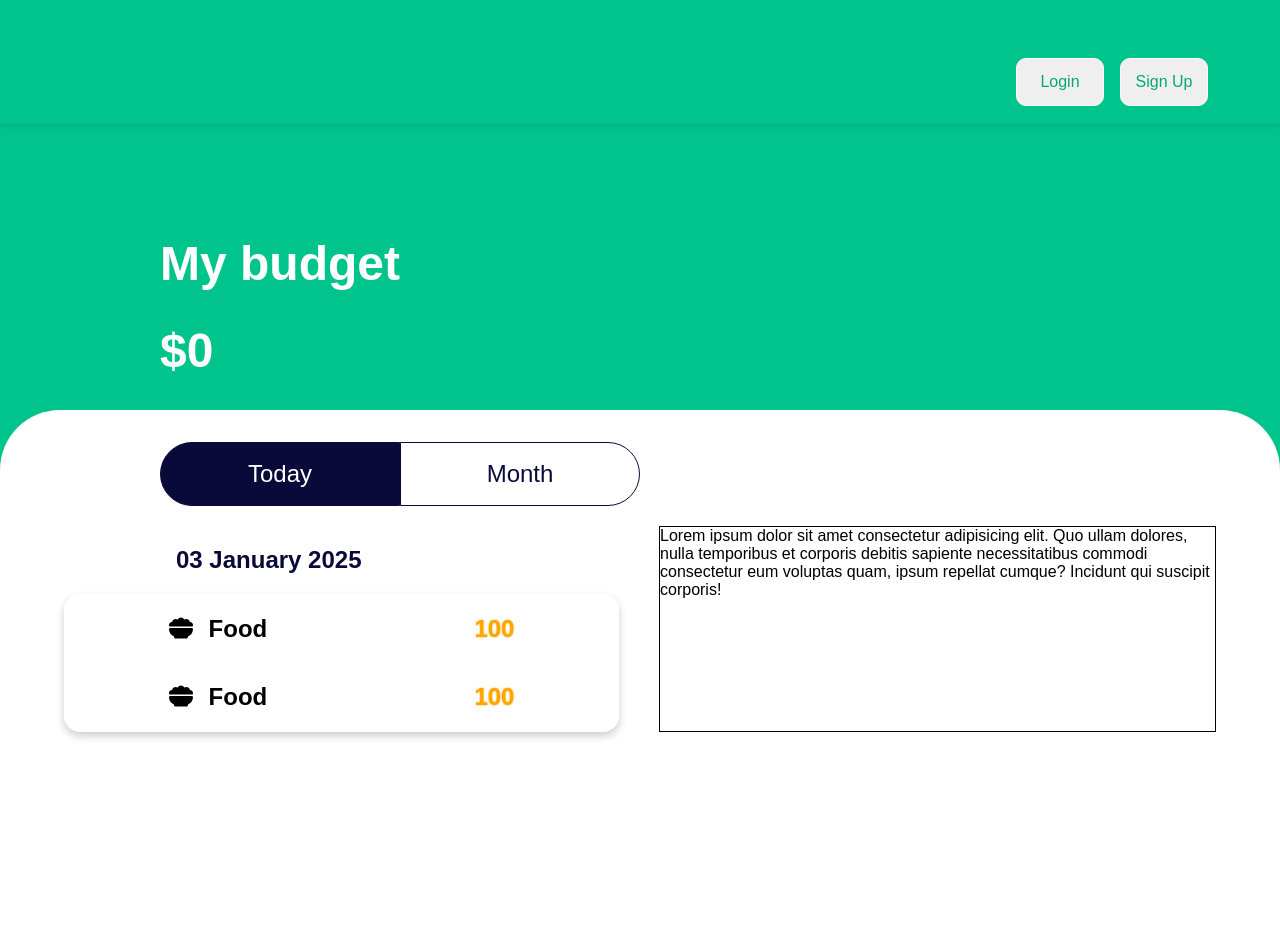
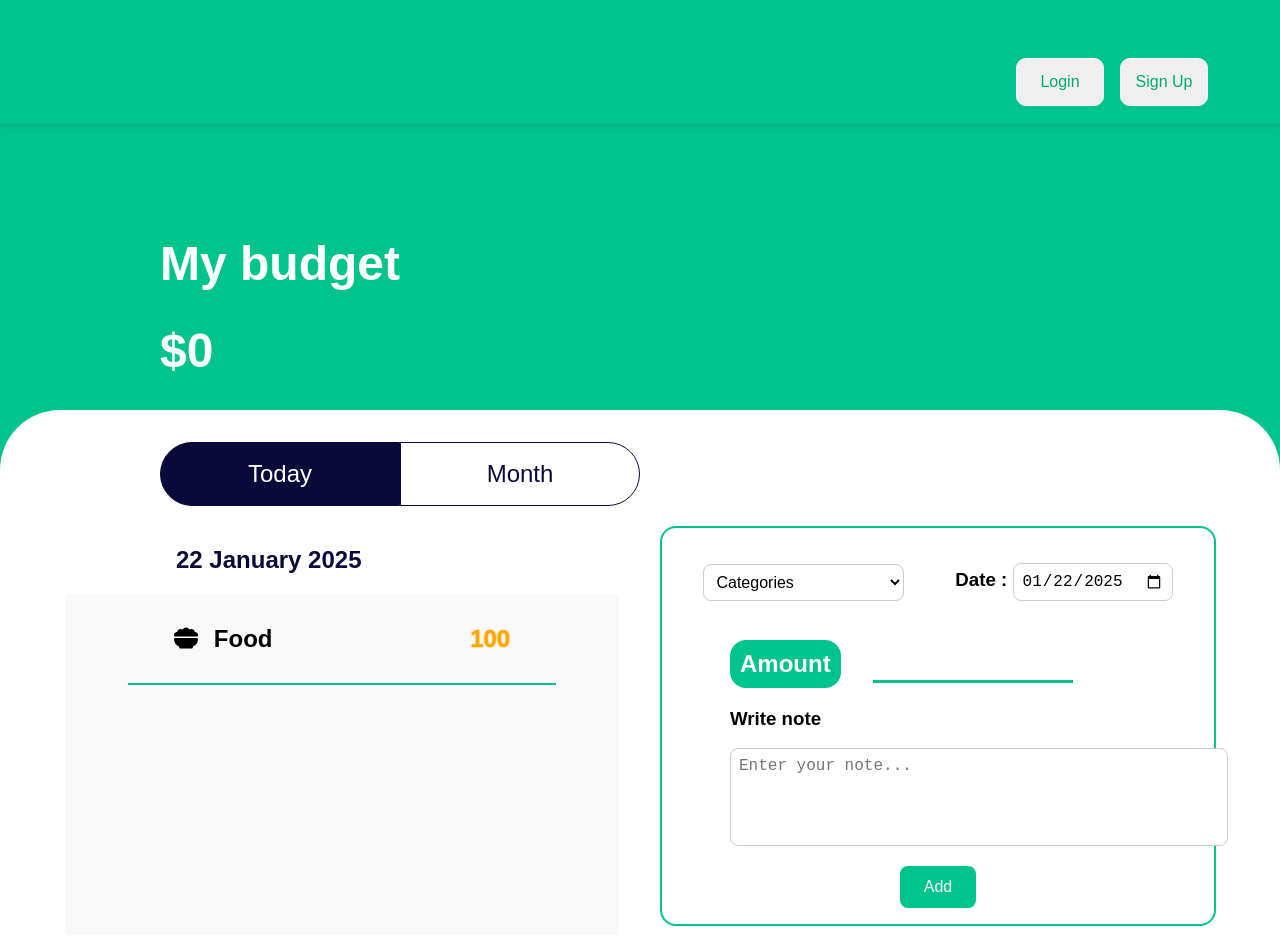
Before and after one commit to PrimeSlade/Expense-Tracker-React-, a React (Vite) app: page / in a window 1280 px wide. Shown: the top 952 px of the page. Built offline with nearby package versions, Linux system fonts and the light colour scheme.

Commit message:
feat(Body): Implement create list

```diff
--- a/src/App.jsx
+++ b/src/App.jsx
@@ -9,7 +9,7 @@ import Login from "./NavBar/Login";
 function App() {
   // Main data
   const [data, setData] = useState([
-    { name: "Slade", password: "lolsai662", amount: 1000, data: {} },
+    { name: "Slade", password: "lolsai662", amount: 1000, data: [] },
   ]);
   const [currAcc, setCurrAcc] = useState({});
 
--- a/src/Body.css
+++ b/src/Body.css
@@ -62,7 +62,7 @@ body {
 }
 
 .create-list{
-    border: 1px solid black;
+
     margin-left: 20px;
     width: 100rem;
 }
--- a/src/Body.jsx
+++ b/src/Body.jsx
@@ -2,14 +2,28 @@ import "./Body.css";
 import React, { useState, useEffect, useId } from "react";
 import List from "./Body/List";
 import { FontAwesomeIcon } from "@fortawesome/react-fontawesome";
-import { faBowlFood } from "@fortawesome/free-solid-svg-icons";
+import CreateList from "./Body/CreateList";
+import {
+  faBowlFood,
+  faCar,
+  faFilm,
+  faLightbulb,
+  faHome,
+  faHeartbeat,
+  faGraduationCap,
+  faShoppingCart,
+  faPlane,
+  faShieldAlt,
+  faPiggyBank,
+  faChartLine,
+  faGift,
+  faSmile,
+  faEllipsisH,
+} from "@fortawesome/free-solid-svg-icons";
 
 function Body() {
   //for amount
   const [amount, setAmount] = useState("0");
-
-  //for id
-  const id = useId();
 
   //for date
   const [date, setDate] = useState("");
@@ -21,16 +35,8 @@ function Body() {
       note: "Food from KFC",
       cost: 100,
       time: date,
-      font: <FontAwesomeIcon icon={faBowlFood} />,
-      id: id,
-    },
-    {
-      catagory: "Food",
-      note: "Food from KFC",
-      cost: 100,
-      time: date,
-      font: <FontAwesomeIcon icon={faBowlFood} />,
-      id: id,
+      icon: faBowlFood,
+      id: useId(),
     },
   ]);
 
@@ -49,11 +55,13 @@ function Body() {
     "December",
   ];
 
+  console.log(data);
+
   //will render when mounts
   useEffect(() => {
     //calc date
     const today = new Date();
-    const day = today.getDay().toString().padStart(2, "0");
+    const day = today.getDate().toString().padStart(2, "0");
     const month = months[today.getMonth()];
     const year = today.getFullYear();
 
@@ -74,10 +82,7 @@ function Body() {
             <List date={date} data={data} />
           </div>
           <div className="create-list">
-            Lorem ipsum dolor sit amet consectetur adipisicing elit. Quo ullam
-            dolores, nulla temporibus et corporis debitis sapiente
-            necessitatibus commodi consectetur eum voluptas quam, ipsum repellat
-            cumque? Incidunt qui suscipit corporis!
+            <CreateList setData={setData} months={months} />
           </div>
         </div>
       </div>
--- /dev/null
+++ b/src/Body/CreateList.css
@@ -0,0 +1,144 @@
+.main-c-container {
+    border: 2px solid #00C48C;
+    border-radius: 1rem;
+    padding: 1rem;
+
+  }
+
+  .opt-container {
+    display: flex;
+    justify-content: space-around;
+    align-items: center;
+  }
+
+  select {
+    padding: 0.5rem;
+    border-radius: 0.5rem;
+    border: 1px solid #ccc;
+    font-size: 1rem;
+    background-color: white;
+    cursor: pointer;
+  }
+
+  select:focus {
+    outline: none;
+    border-color: #007bff;
+    box-shadow: 0 0 5px rgba(0, 123, 255, 0.5);
+  }
+
+  /* Optional: Style for the date div */
+  .opt-container div {
+    font-size: 1rem;
+    color: #333;
+  }
+
+  /* Minimalist amount input */
+  .amount-text {
+    width: 10rem;
+    height: 2rem;
+    border: none;
+    border-bottom: 3px solid #00C48C; /* Subtle bottom border */
+    background-color: transparent;
+    font-size: 1.5rem;
+    color: #333; /* Dark text for contrast */
+    padding: 0.25rem 0; /* Add some vertical padding */
+    transition: border-color 0.3s ease; /* Smooth transition for focus */
+    color: orange; /* Text color */
+    text-shadow: 0 0 2px orange;
+    padding-left: 40px;
+
+  }
+
+  .amount-text:focus{
+    outline: none;
+  }
+
+
+  /* Hide number input spinners */
+  .amount-text[type="number"] {
+    -moz-appearance: textfield; /* Firefox */
+  }
+
+  .amount{
+    background-color: #00C48C;
+    color: white;
+    padding: 10px;
+    border-radius: 1rem;
+    margin-right: 2rem;
+  }
+
+  .amount-text-container{
+   display: flex;
+
+  }
+
+  .note-container{
+    width: 80%;
+    margin: 0 auto;
+  }
+
+  .note-text {
+    width: 30rem; /* Fixed width */
+    height: 5rem; /* Fixed height */
+    resize: none; /* Prevent resizing */
+    padding: 0.5rem; /* Add padding */
+    border: 1px solid #ccc; /* Add a border */
+    border-radius: 0.5rem; /* Rounded corners */
+    font-size: 1rem; /* Font size */
+    text-align: left; /* Align text to the left */
+    vertical-align: top; /* Start text from the top */
+  }
+
+  .note-text:focus {
+    outline: none; /* Remove default focus outline */
+    border-color: #00C48C; /* Change border color on focus */
+    box-shadow: 0 0 5px rgba(0, 196, 140, 0.5); /* Add a subtle shadow on focus */
+  }
+
+
+
+  label {
+    font-size: 1rem;
+    color: #333;
+  }
+
+  input[type="date"] {
+    padding: 0.5rem;
+    border: 1px solid #ccc;
+    border-radius: 0.5rem;
+    font-size: 1rem;
+  }
+
+  input[type="submit"] {
+    padding: 0.5rem;
+    border: none;
+    border-radius: 0.5rem;
+    background-color: #00C48C;
+    color: white;
+    font-size: 1rem;
+    cursor: pointer;
+  }
+
+  input[type="submit"]:hover {
+    background-color: #009973;
+  }
+
+  .createlist-add-btn {
+    background-color: #00C48C;
+    color: white;
+    padding: 0.75rem 1.5rem;
+    border: none;
+    border-radius: 0.5rem;
+    font-size: 1rem;
+    font-weight: 500;
+    cursor: pointer;
+    transition: background-color 0.3s ease;
+    display: block; /* Make the button a block-level element */
+    margin: 0 auto; /* Center horizontally */
+    width: fit-content; /* Adjust width to fit content */
+    margin-top: 20px;
+  }
+
+  .createlist-add-btn:hover {
+    background-color: #009973; /* Darker green on hover */
+  }
--- /dev/null
+++ b/src/Body/CreateList.jsx
@@ -0,0 +1,192 @@
+import React, { useState, useId, useRef, useEffect } from "react";
+import "./CreateList.css";
+import { FontAwesomeIcon } from "@fortawesome/react-fontawesome";
+import {
+  faBowlFood,
+  faCar,
+  faFilm,
+  faLightbulb,
+  faHome,
+  faHeartbeat,
+  faGraduationCap,
+  faShoppingCart,
+  faPlane,
+  faShieldAlt,
+  faPiggyBank,
+  faChartLine,
+  faGift,
+  faSmile,
+  faEllipsisH,
+} from "@fortawesome/free-solid-svg-icons";
+import { icon } from "@fortawesome/fontawesome-svg-core";
+
+const CreateList = ({ setData, months }) => {
+  //will render when mounts
+
+  const [selectedCategory, setSelectedCategory] = useState("");
+  const [selectedIndex, setSelectedIndex] = useState(0);
+  const [inputDate, setInputDate] = useState("");
+  const [amount, setAmount] = useState("");
+  const [note, setNote] = useState("");
+  const [isClicked, setIsClicked] = useState(false);
+  const inputRef = useRef(null);
+
+  // List of 15 essential categories
+  const categories = [
+    "Food & Dining",
+    "Transportation",
+    "Housing",
+    "Utilities",
+    "Entertainment",
+    "Shopping",
+    "Health & Fitness",
+    "Travel",
+    "Education",
+    "Personal Care",
+    "Debt & Loans",
+    "Savings & Investments",
+    "Gifts & Donations",
+    "Insurance",
+    "Miscellaneous",
+  ];
+
+  const fonts = [
+    faBowlFood,
+    faCar,
+    faFilm,
+    faLightbulb,
+    faHome,
+    faHeartbeat,
+    faGraduationCap,
+    faShoppingCart,
+    faPlane,
+    faShieldAlt,
+    faPiggyBank,
+    faChartLine,
+    faGift,
+    faSmile,
+    faEllipsisH,
+  ];
+
+  const getTime = () => {
+    const sp = inputDate.split("-");
+    const tempMont = parseInt(sp[1], 10);
+    return `${sp[2]} ${months[tempMont]} ${sp[0]}`;
+  };
+
+  console.log(inputDate);
+
+  const tempData = {
+    catagory: selectedCategory,
+    note: note,
+    cost: amount,
+    time: getTime(),
+    icon: fonts[selectedIndex],
+    id: useId(),
+  };
+
+  console.log(tempData);
+
+  const click = function () {
+    const isValid = (...e) => e.every((e) => e !== "");
+
+    if (isValid(selectedCategory, amount)) {
+      setData((d) => [...d, tempData]);
+
+      setSelectedCategory("");
+      setAmount("");
+      setNote("");
+
+      setIsClicked((s) => !s);
+    } else {
+      alert("You need to select category and amount");
+      inputRef.current.focus();
+    }
+  };
+
+  // Handle category selection
+
+  const handleCategoryChange = (e) => {
+    const selectedValue = e.target.value;
+    setSelectedCategory(selectedValue);
+    //React state updates are asynchronous.
+    //When you call setSelectedCategory(selectedValue),
+    // the selectedCategory state is not immediately updated.
+    //This means that categories.indexOf(selectedCategory) might still
+    // be using the old value of selectedCategory.
+    setSelectedIndex(categories.indexOf(selectedValue));
+  };
+
+  const changeInputDate = function (e) {
+    setInputDate(e.target.value);
+  };
+
+  const changeAmount = function (e) {
+    setAmount(e.target.value);
+  };
+
+  const changeNote = function (e) {
+    setNote(e.target.value);
+  };
+
+  useEffect(() => {
+    //calc date
+    const today = new Date();
+    const day = today.getDate().toString().padStart(2, "0");
+    const month = (today.getMonth() + 1).toString().padStart(2, "0");
+    const year = today.getFullYear();
+
+    const formatDate = `${year}-${month}-${day}`;
+    console.log(formatDate);
+    setInputDate(formatDate);
+  }, [isClicked]);
+
+  return (
+    <div className="main-c-container">
+      <div className="opt-container">
+        {/* Category dropdown */}
+        <select value={selectedCategory} onChange={handleCategoryChange}>
+          <option value="">Categories</option>
+          {categories.map((cate, index) => (
+            <option value={cate} key={index} id={useId()}>
+              {cate}
+            </option>
+          ))}
+        </select>
+        <form>
+          <h3>
+            Date :{"  "}
+            <input type="date" onChange={changeInputDate} value={inputDate} />
+          </h3>
+        </form>
+      </div>
+
+      <div className="note-container">
+        <h2 className="amount-text-container">
+          <span className="amount">Amount </span>
+          <input
+            type="number"
+            className="amount-text"
+            ref={inputRef}
+            value={amount}
+            onChange={changeAmount}
+          />
+        </h2>
+        <h3>Write note</h3>
+        <textarea
+          className="note-text"
+          placeholder="Enter your note..."
+          rows={5} // Number of visible rows
+          cols={50} // Number of visible columns (can be adjusted or removed for responsive design)
+          value={note}
+          onChange={changeNote}
+        />
+        <button className="createlist-add-btn" onClick={click}>
+          Add
+        </button>
+      </div>
+    </div>
+  );
+};
+
+export default CreateList;
--- a/src/Body/List.css
+++ b/src/Body/List.css
@@ -6,13 +6,25 @@
 
 .list--container{
     border: 1px solid white;
-    border-radius: 1rem;
-    box-shadow: 0 4px 8px rgba(0, 0, 0, 0.2);
+    background-color: #f9f9f9;
+    height: 20rem; /* Fixed height */
+    overflow-y: auto; /* Enable vertical scrolling */
+    padding: 10px; /* Optional: Add some padding */
 }
 
 .item--container{
     display: flex;
     justify-content: space-around;
+
+}
+
+.hr-line{
+
+    width: 80%; /* Keep the width */
+    height: 2px; /* Set a small height for the line */
+    border: 0; /* Remove the default border */
+    background-color:  #00C48C;
+    margin: 10px auto; /* Center the line and add some margin */
 
 }
 
--- a/src/Body/List.jsx
+++ b/src/Body/List.jsx
@@ -1,14 +1,11 @@
-import React, { useState, useEffect } from "react";
+import React, { useState } from "react";
 import "./List.css";
 import { FontAwesomeIcon } from "@fortawesome/react-fontawesome";
-import { faBowlFood } from "@fortawesome/free-solid-svg-icons";
 
 const List = ({ date, data }) => {
-  const [showNote, setShowNote] = useState(false);
   const [activeId, setActiveId] = useState();
 
   const toggleNote = function (e) {
-    setShowNote((s) => !s);
     const clickedId = e.currentTarget.id;
     // for toggling
     //if id has alr equaled to clickId , then set it into null (default)
@@ -24,7 +21,7 @@ const List = ({ date, data }) => {
       <div key={index} id={`${item.id}-${index}`} onClick={toggleNote}>
         <div className="item--container">
           <h2>
-            {item.font}
+            <FontAwesomeIcon icon={item.icon} />
             <span className="items">{item.catagory}</span>
           </h2>
           <h2 className="item-cost">{item.cost}</h2>
@@ -32,6 +29,7 @@ const List = ({ date, data }) => {
         {activeId === `${item.id}-${index}` && ( // Only show note for the active item
           <div className="item-note">Note : {item.note}</div>
         )}
+        <hr className="hr-line" />
       </div>
     ));
   };
--- a/src/NavBar.css
+++ b/src/NavBar.css
@@ -6,6 +6,7 @@
     padding: 10px 0; /* Add padding for better spacing */
     box-shadow: 0 2px 5px rgba(0, 0, 0, 0.1);
     background-color: #00C48C;
+
 }
 
 .container-acc{
```
